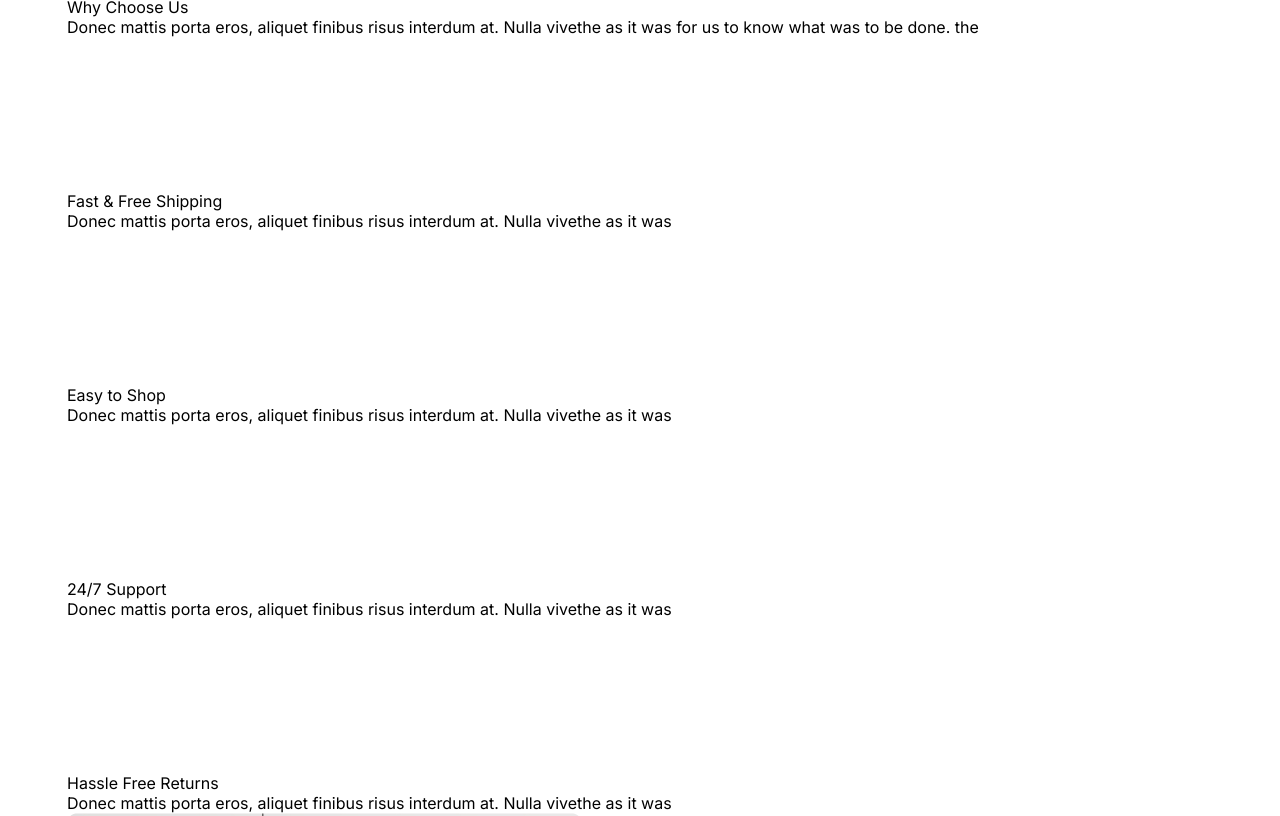
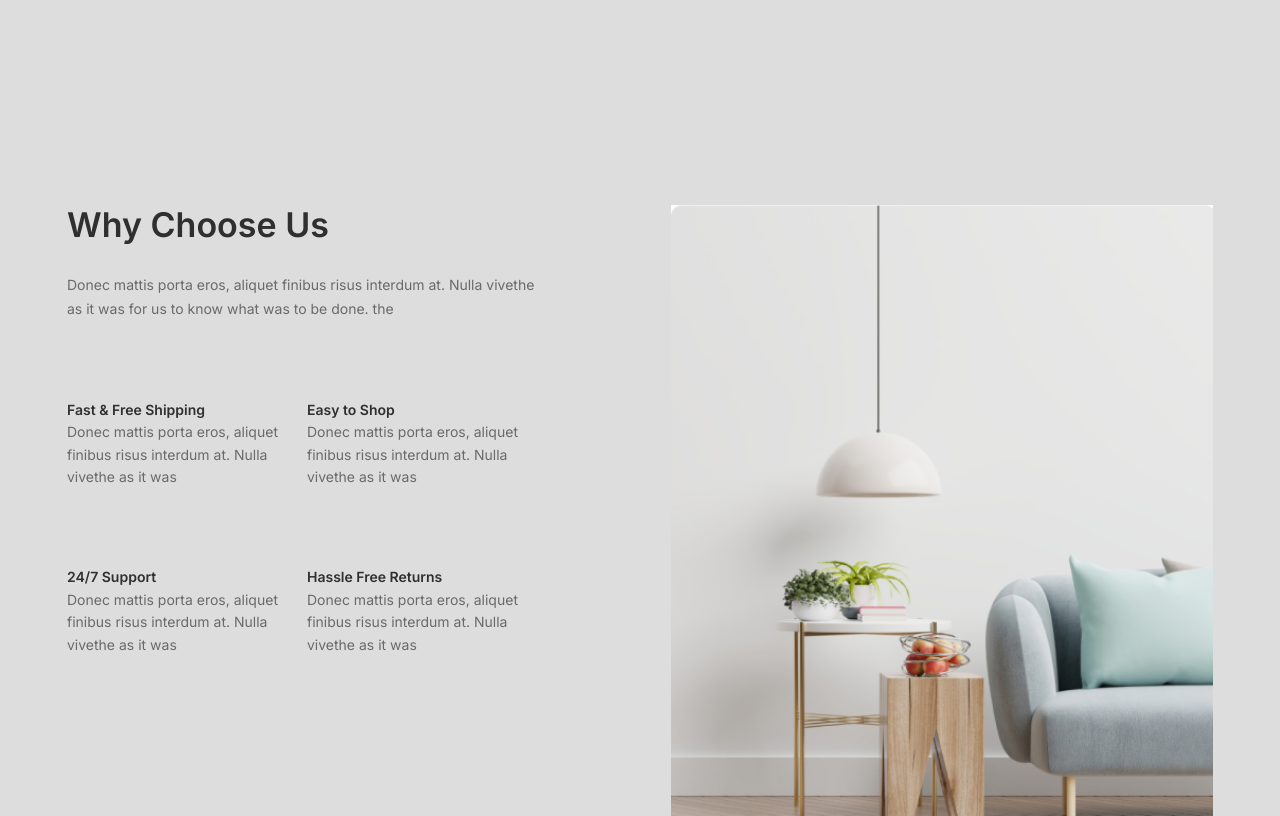
Before and after one commit to CherniukAnna/furni, a plain HTML site: page index.html in a window 1280 px wide. Shown: the part 1171-1987 px from the top of the page. Drawn offline with Linux system fonts and the light colour scheme.

Commit message:
add section about

```diff
--- a/css/style.css
+++ b/css/style.css
@@ -1,5 +1,5 @@
 :root{
-    --main-color:#D9D9D9;
+    --main-color:#d9d9d9e2;
     --header-background-color:#35736E;
     --accent-background-color:rgba(53, 115, 110, 0.1);
     --yellow-color:#F9BF29;
@@ -7,11 +7,14 @@
     --black-btn-background-color:#171515;
     --accent-color:rgba(255, 255, 255, 0.29);
     --white-color:#FFFFFF;
+    --text-color :#6A6A6A;
+    --background-color-header:#35736E;
 
 
 }
 body{
     font-family: 'Inter', sans-serif;
+     background-color: var(--main-color);
 }
 
 .container {
@@ -22,7 +25,7 @@ body{
 /* Header */
 
 .box{
-    background-color:#35736E;
+    background-color:var(--background-color-header);
 }
 .logo-link{
     color: var(--white-color);
@@ -135,7 +138,7 @@ max-width: 228px;
     font-weight: 400;
     font-size: 14px;
     line-height: 1.7;
-    color: #6A6A6A;
+    color:var(--text-color);
     margin-bottom: 33px;
 
 }
@@ -149,8 +152,8 @@ max-width: 228px;
     color: var(--white-color);
 }
 .description-btn:hover{
-    background-color: var(--yellow-color);
-    color: var(--black-color);
+    background-color: var(--background-color-header);
+    color: var(--white-color);
 }
 .price-list{
     display: flex;
@@ -163,3 +166,59 @@ max-width: 228px;
     flex-direction: column;
     justify-content: space-between;
 }
+
+/* section about*/
+
+.about-wraper{
+    display: flex;
+    margin-top: 208px;
+    gap: 124px;
+}
+.about{
+    width: 480px;
+}
+.about-title{
+    margin-bottom: 27px;
+    font-weight: 600;
+font-size: 34px;
+line-height: 1.2;
+color: var(--black-color);
+}
+.about-text{
+    font-weight: 400;
+font-size: 14px;
+line-height: 1.7;
+color: var(--text-color);
+}
+.info-list{
+    display: flex;
+    flex-wrap: wrap;
+}
+.info-item{
+width: calc(100% / 2);
+}
+
+.info-icon{
+    width: 44px;
+    height: 74px;
+}
+.info-title{
+    font-weight: 600;
+font-size: 14px;
+line-height: 1.6;
+color: var(--black-color);
+}
+.info-text{
+    font-weight: 400;
+font-size: 14px;
+line-height: 1.6;
+color: var(--text-color);
+}
+.about-box{
+    max-width: 542px;
+
+}
+.about-box-img{
+    width: 100%;
+
+}
--- a/index.html
+++ b/index.html
@@ -95,17 +95,17 @@
       </section>
       <section>
         <div class="container">
+          <div class="about-wraper">
           <div class="about">
             <h2 class="about-title">Why Choose Us</h2>
             <p class="about-text">
               Donec mattis porta eros, aliquet finibus risus interdum at. Nulla
               vivethe as it was for us to know what was to be done. the
             </p>
-          </div>
-          <ul class="info">
+
+          <ul class="info-list">
             <li class="info-item">
               <svg class="info-icon"></svg>
-              <svg class="info-circle"></svg>
               <h3 class="info-title">Fast & Free Shipping</h3>
               <p class="info-text">
                 Donec mattis porta eros, aliquet finibus risus interdum at.
@@ -114,7 +114,6 @@
             </li>
             <li class="info-item">
               <svg class="info-icon"></svg>
-              <svg class="info-circle"></svg>
               <h3 class="info-title">Easy to Shop</h3>
               <p class="info-text">
                 Donec mattis porta eros, aliquet finibus risus interdum at.
@@ -123,7 +122,6 @@
             </li>
             <li class="info-item">
               <svg class="info-icon"></svg>
-              <svg class="info-circle"></svg>
               <h3 class="info-title">24/7 Support</h3>
               <p class="info-text">
                 Donec mattis porta eros, aliquet finibus risus interdum at.
@@ -132,7 +130,6 @@
             </li>
             <li class="info-item">
               <svg class="info-icon"></svg>
-              <svg class="info-circle"></svg>
               <h3 class="info-title">Hassle Free Returns</h3>
               <p class="info-text">
                 Donec mattis porta eros, aliquet finibus risus interdum at.
@@ -140,9 +137,11 @@
               </p>
             </li>
           </ul>
+          </div>
           <div class="about-box">
-            <img src="/image/jpg/why-choose-us-img 1.jpg" alt="" class="about-box-img" />
+            <img src="/image/jpg/why-choose-us-img 1.jpg" alt="" class="about-box-img"/>
             <svg class="about-box-svg"></svg>
+          </div>
           </div>
         </div>
       </section>
```
